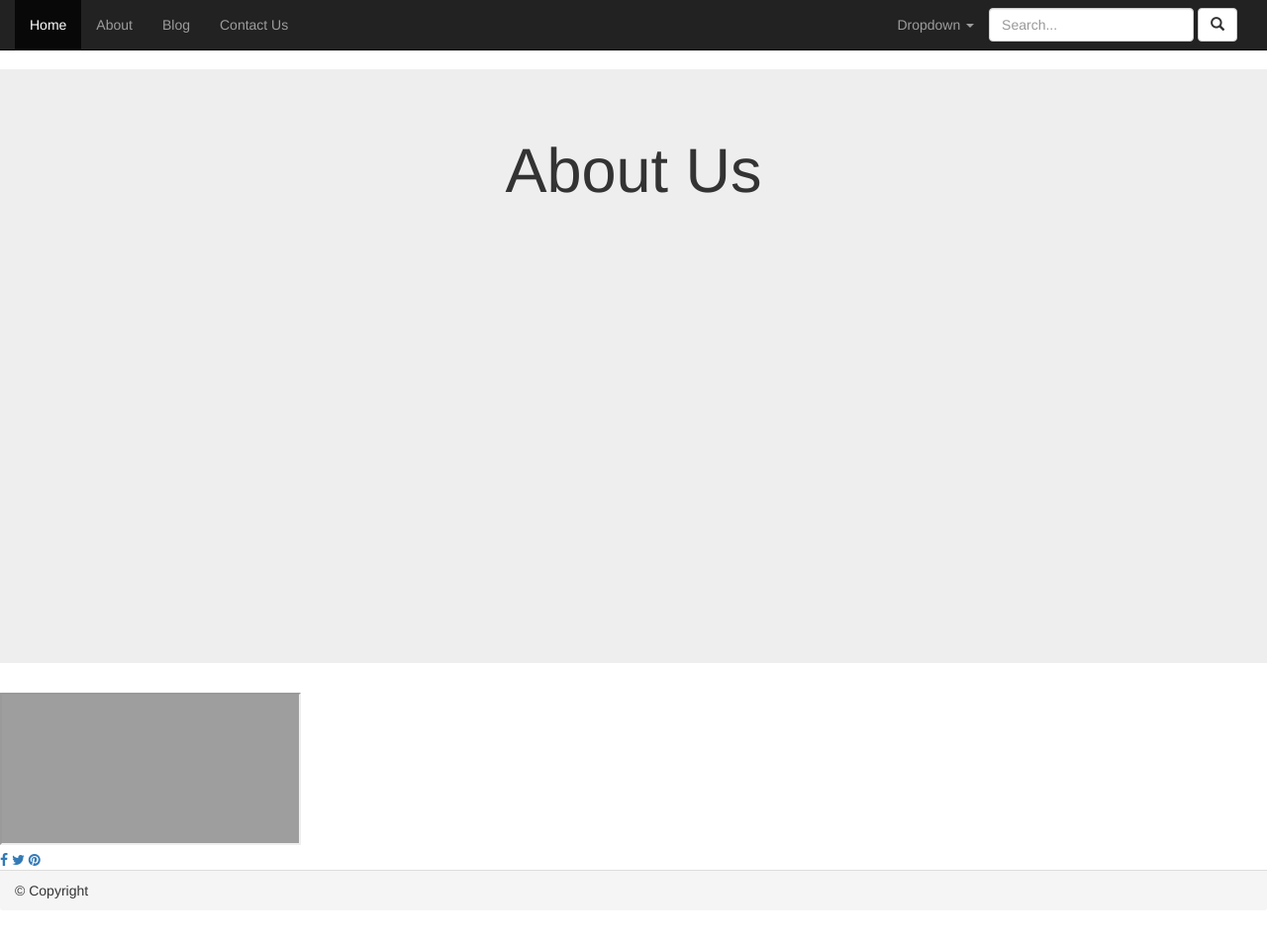
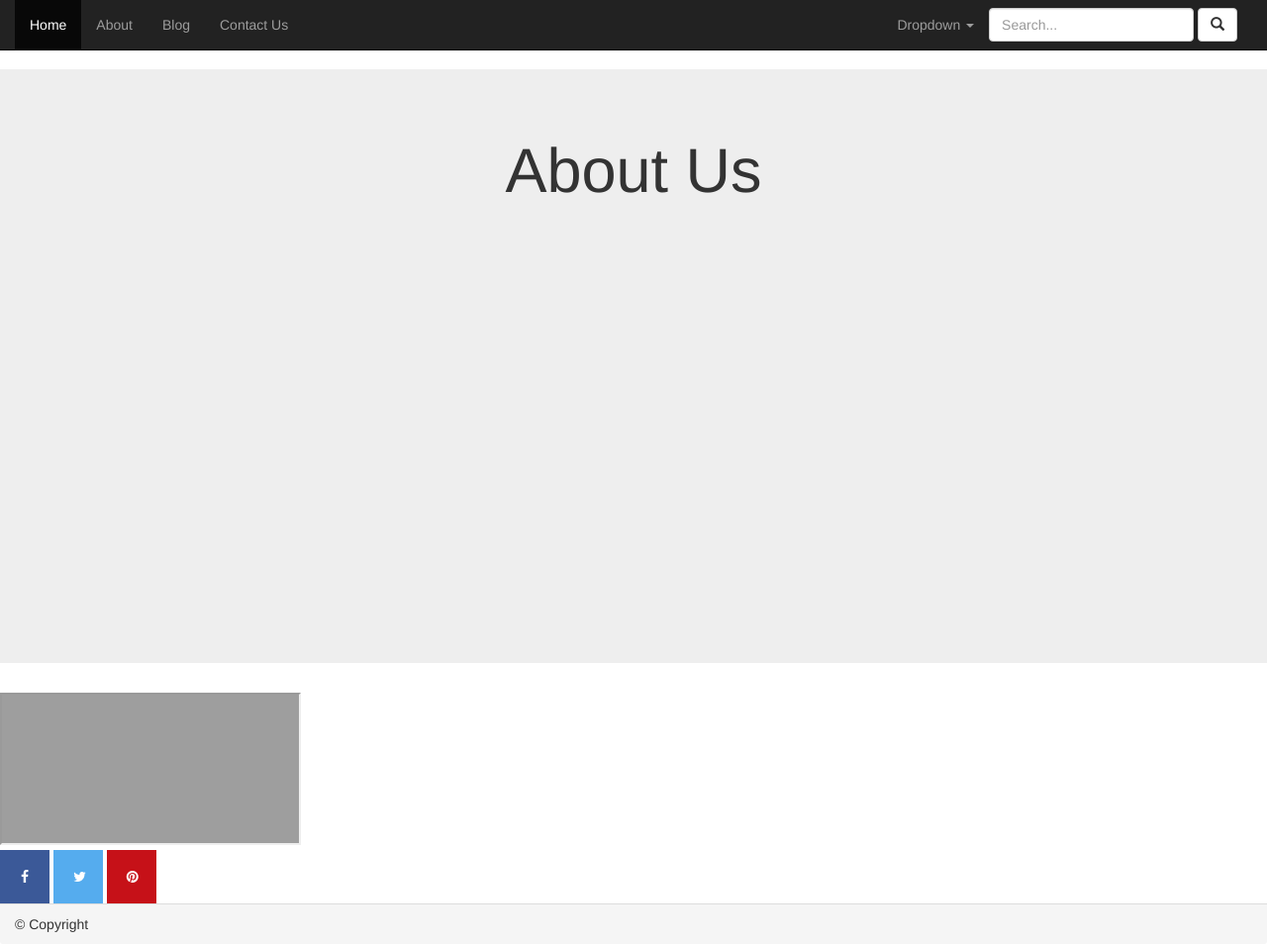
Before and after one commit to bossykissa/Code-Duo, a plain HTML site: page about.html in a window 1280 px wide. Shown: the whole page at 99% size. Before the commit the page ends 920 px from the top, so only its background shows below. Drawn offline with nearby package versions, Linux system fonts and the light colour scheme; grey boxes are pictures that could not be loaded.

Commit message:
CSS for Social Buttons

```diff
--- a/about.html
+++ b/about.html
@@ -3,7 +3,6 @@
 <head>
   <title> Travel Duo - About </title>
   <link href='css/bootstrap.css' rel='stylesheet'>
-  <link href='css/style.css' rel='stylesheet'>
   <link href='css/over.css' rel='stylesheet'>
   <link rel="stylesheet" href="https://cdnjs.cloudflare.com/ajax/libs/font-awesome/4.7.0/css/font-awesome.min.css">
   <meta name="viewport" content="width=device-width, initial-scale=1.0">
@@ -12,7 +11,6 @@
 </head>
 
 <body>
-
 <nav class="navbar navbar-inverse navbar-fixed-top">
   <div class="container-fluid">
     <!-- Brand and toggle get grouped for better mobile display -->
@@ -71,9 +69,9 @@
       </div>
     </div>
   </div>
-            <div class="forms">
-          <iframe src= "https://docs.google.com/forms/d/e/1FAIpQLSe4A6q371r_QfIFnwkQTizMvQZ_qPAovqjvHzFYvkCK2AVrsQ/viewform?usp=pp_url"></iframe>
-        </div>
+<div class="forms">
+  <iframe src= "https://docs.google.com/forms/d/e/1FAIpQLSe4A6q371r_QfIFnwkQTizMvQZ_qPAovqjvHzFYvkCK2AVrsQ/viewform?usp=pp_url"></iframe>
+</div>
 
 <div id= "footer">
     <div id= "social-buttons">
--- a/css/over.css
+++ b/css/over.css
@@ -14,17 +14,34 @@ body {
   padding-top: 70px;
 }
 
-.btn-twitter{
-  background:#00acee;
-  border-color:#009ad5;
+.fa {
+  padding: 20px;
+  font-size: 30px;
+  width: 50px;
+  text-align: center;
+  text-decoration: none;
 }
 
-.btn-facebook {
-  background: #4868ac;
-  border-color: #314776;
+/* Add a hover effect if you want */
+.fa:hover {
+  opacity: 0.7;
 }
 
-.btn-pinterest {
-  background: #b62f26;
-  border-color: #b62f26;
+/* Set a specific color for each brand */
+
+/* Facebook */
+.fa-facebook {
+  background: #3B5998;
+  color: white;
 }
+
+/* Twitter */
+.fa-twitter {
+  background: #55ACEE;
+  color: white;
+}
+
+.fa-pinterest {
+  background: #C61118;
+  color: white;
+}
```
Also changed, not shown: 1 other file.
